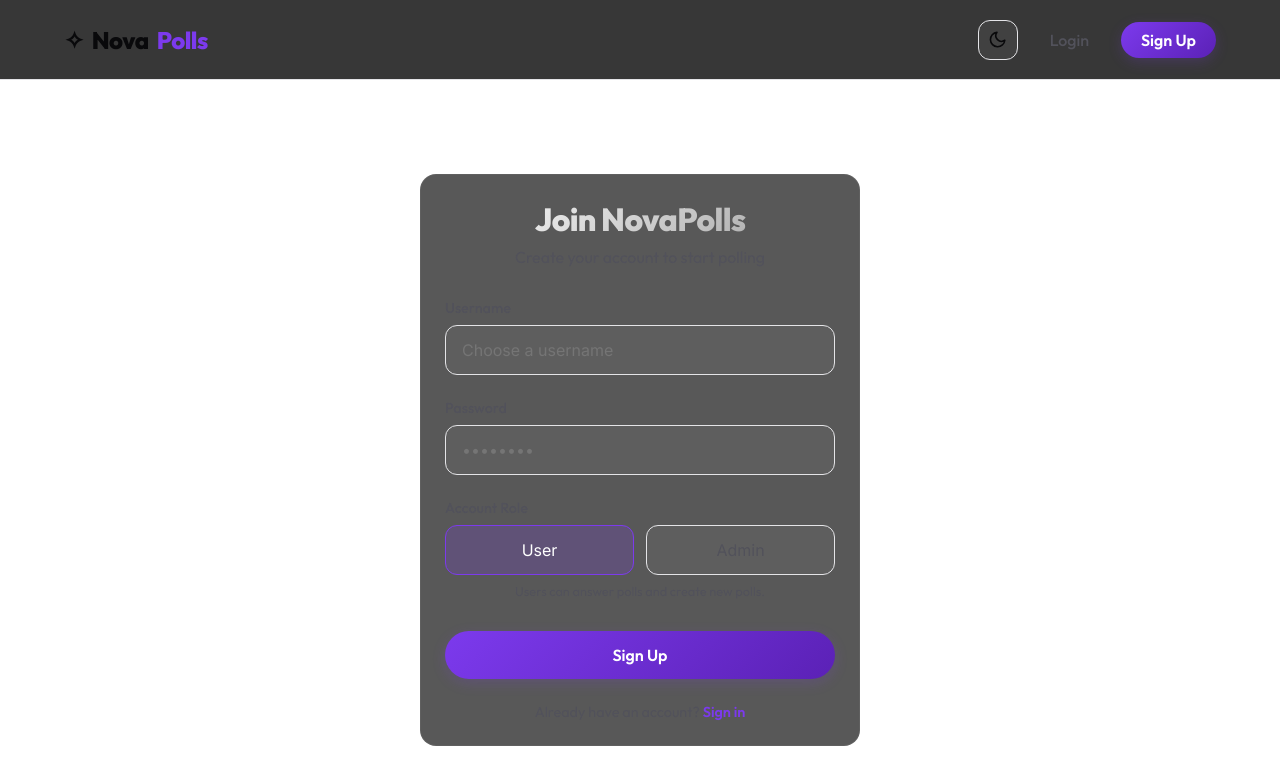
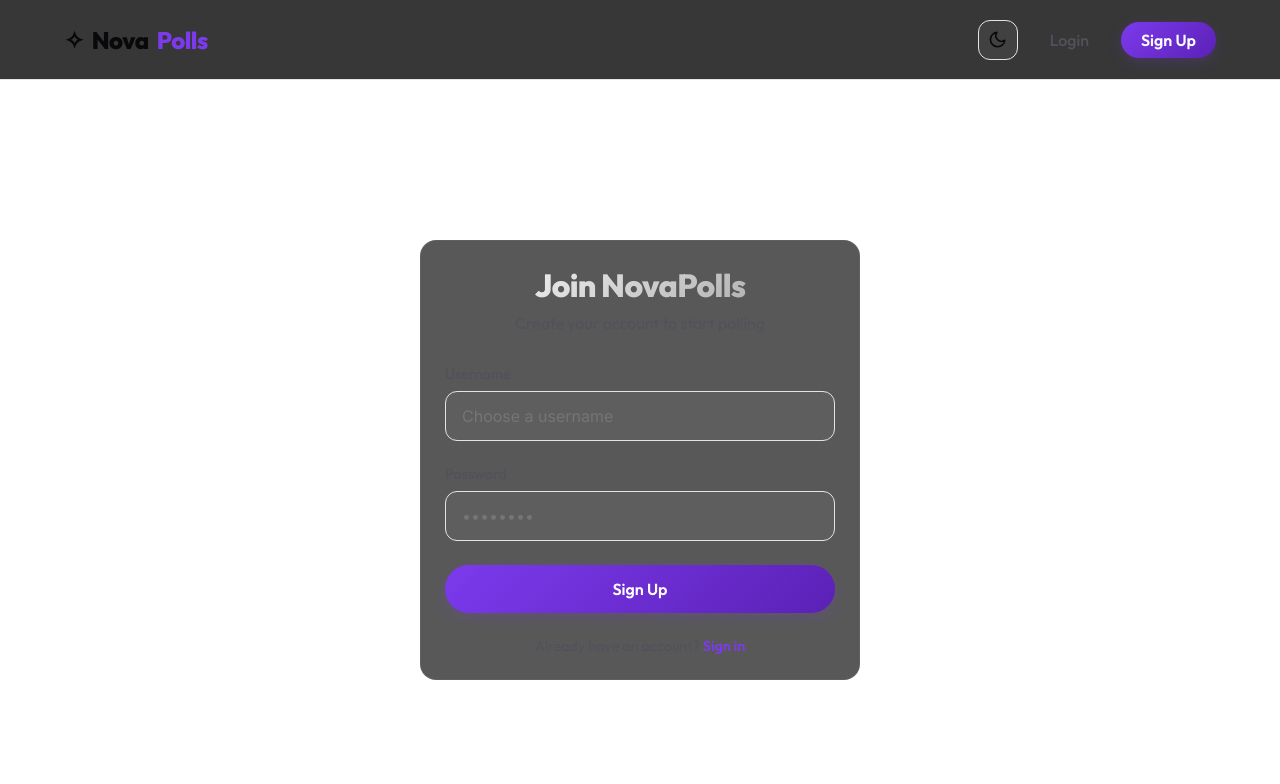
Before and after one commit to subramanyac644-ai/tidal-andromeda, a Next.js app: page /register in a window 1280 px wide. Shown: the top 784 px of the page. Built offline with nearby package versions, Linux system fonts and the light colour scheme; no server answers.

Commit message:
Restrict admin access to single account

```diff
--- a/src/app/api/auth/[...nextauth]/route.ts
+++ b/src/app/api/auth/[...nextauth]/route.ts
@@ -21,10 +21,13 @@ export const authOptions: NextAuthOptions = {
                 const isMatch = await bcrypt.compare(credentials.password, user.password);
                 if (!isMatch) return null;
 
+                // STRICT ADMIN CHECK: Only admin@poll.com can have the 'admin' role
+                const userRole = (user.username === "admin@poll.com") ? "admin" : "user";
+
                 return {
                     id: user._id.toString(),
                     name: user.username,
-                    role: user.role
+                    role: userRole
                 };
             }
         })
--- a/src/app/register/page.tsx
+++ b/src/app/register/page.tsx
@@ -85,42 +85,8 @@ export default function Register() {
                         />
                     </div>
 
-                    <div className="form-group mb-4">
-                        <label className="form-label" htmlFor="role">Account Role</label>
-                        <div style={{ display: 'grid', gridTemplateColumns: '1fr 1fr', gap: '12px' }}>
-                            <button
-                                type="button"
-                                onClick={() => setRole("user")}
-                                className="form-input"
-                                style={{
-                                    background: role === "user" ? 'rgba(124, 58, 237, 0.2)' : undefined,
-                                    borderColor: role === "user" ? 'var(--accent-primary)' : undefined,
-                                    color: role === "user" ? '#fff' : 'var(--text-secondary)',
-                                    cursor: 'pointer',
-                                    textAlign: 'center'
-                                }}
-                            >
-                                User
-                            </button>
-                            <button
-                                type="button"
-                                onClick={() => setRole("admin")}
-                                className="form-input"
-                                style={{
-                                    background: role === "admin" ? 'rgba(124, 58, 237, 0.2)' : undefined,
-                                    borderColor: role === "admin" ? 'var(--accent-primary)' : undefined,
-                                    color: role === "admin" ? '#fff' : 'var(--text-secondary)',
-                                    cursor: 'pointer',
-                                    textAlign: 'center'
-                                }}
-                            >
-                                Admin
-                            </button>
-                        </div>
-                        <p style={{ fontSize: '0.8rem', color: 'var(--text-secondary)', marginTop: '8px', textAlign: 'center' }}>
-                            {role === 'admin' ? "Admins can manage polls and view all statistics." : "Users can answer polls and create new polls."}
-                        </p>
-                    </div>
+                    {/* Role selection removed - standard users only */}
+
 
                     <button type="submit" className="btn-primary w-full" disabled={loading} style={{ justifyContent: "center", padding: "14px" }}>
                         {loading ? "Creating Account..." : "Sign Up"}
```
Also changed, not shown: src/app/api/auth/register/route.ts (+6 -1 lines).
